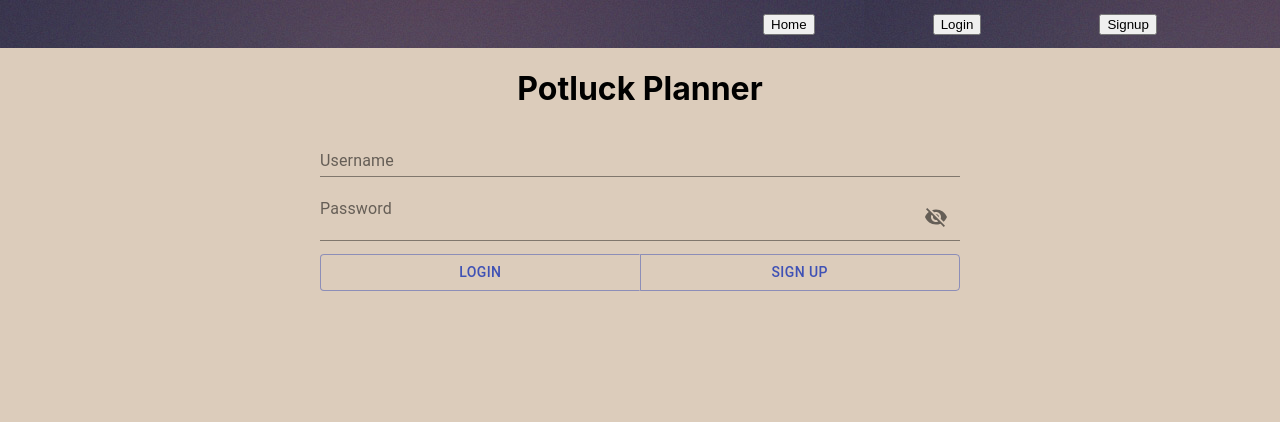
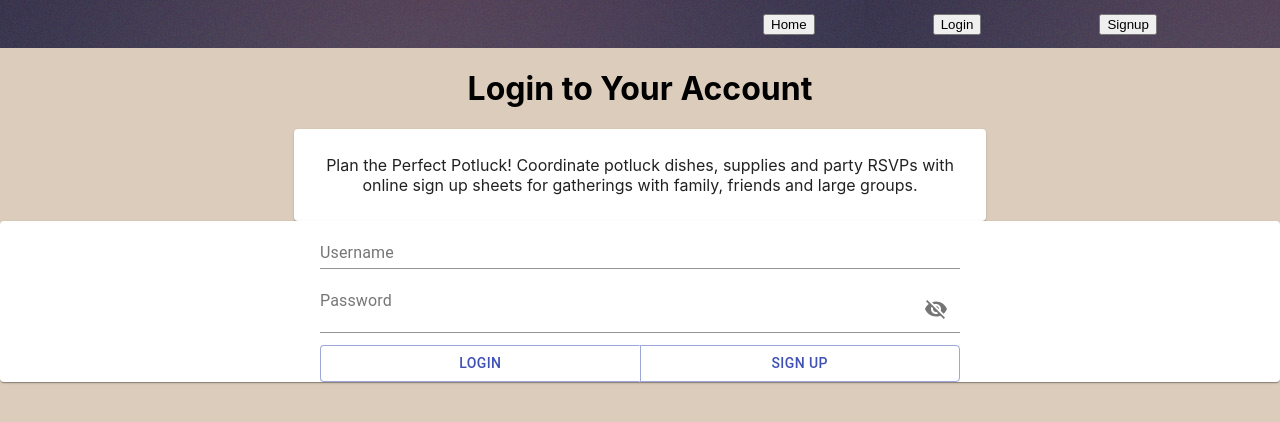
Before and after one commit to bw-potluck-planner-01/frontend, a React (Create React App) app: page /login in a window 1280 px wide. Shown: the top 422 px of the page. Built offline with nearby package versions, Linux system fonts and the light colour scheme.

Commit message:
Login done

```diff
--- a/src/components/Login.js
+++ b/src/components/Login.js
@@ -46,8 +46,8 @@ const Login = (props) => {
       padding: "0% auto",
       marginTop: "1%",
     },
-    form: {
-      width: "100%",
+    info: {
+      width: "50%",
       margin: "0% auto",
       padding: "2%",
       marginTop: "1%",
@@ -82,9 +82,14 @@ const Login = (props) => {
         <>
           {" "}
           <>
-            <h1>Potluck Planner</h1>
+            <h1>Login to Your Account</h1>
+            <material.Paper className={classes.info}>
+              Plan the Perfect Potluck! Coordinate potluck dishes, supplies and
+              party RSVPs with online sign up sheets for gatherings with family,
+              friends and large groups.
+            </material.Paper>
           </>
-          <div id="FormHolder">
+          <material.Paper id="FormHolder">
             <div className="login-form">
               <div className={classes.root}>
                 <material.FormControl className={classes.input}>
@@ -145,7 +150,7 @@ const Login = (props) => {
                 </material.FormControl>
               </div>
             </div>
-          </div>
+          </material.Paper>
         </>
       ) : (
         push("/")
```
